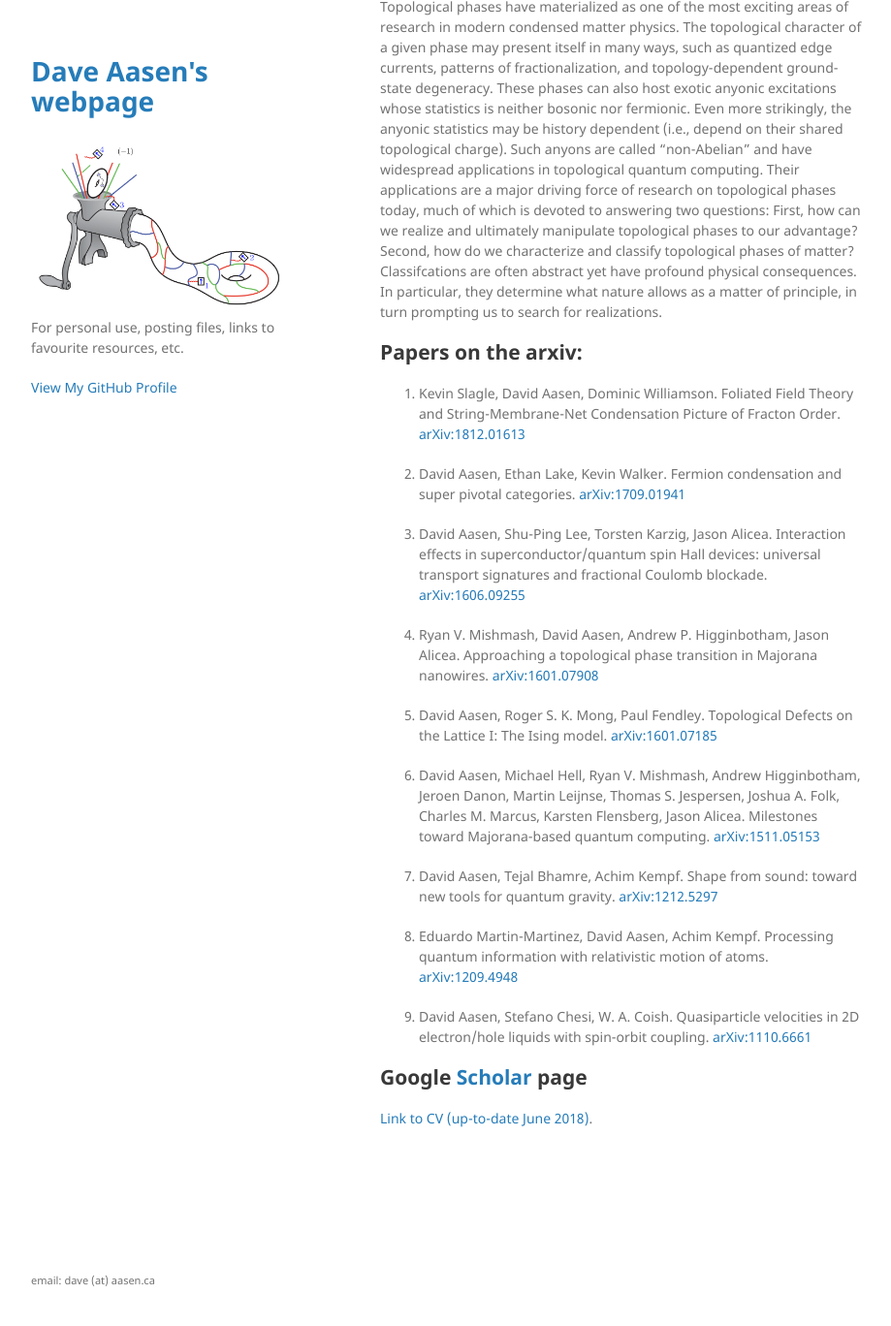
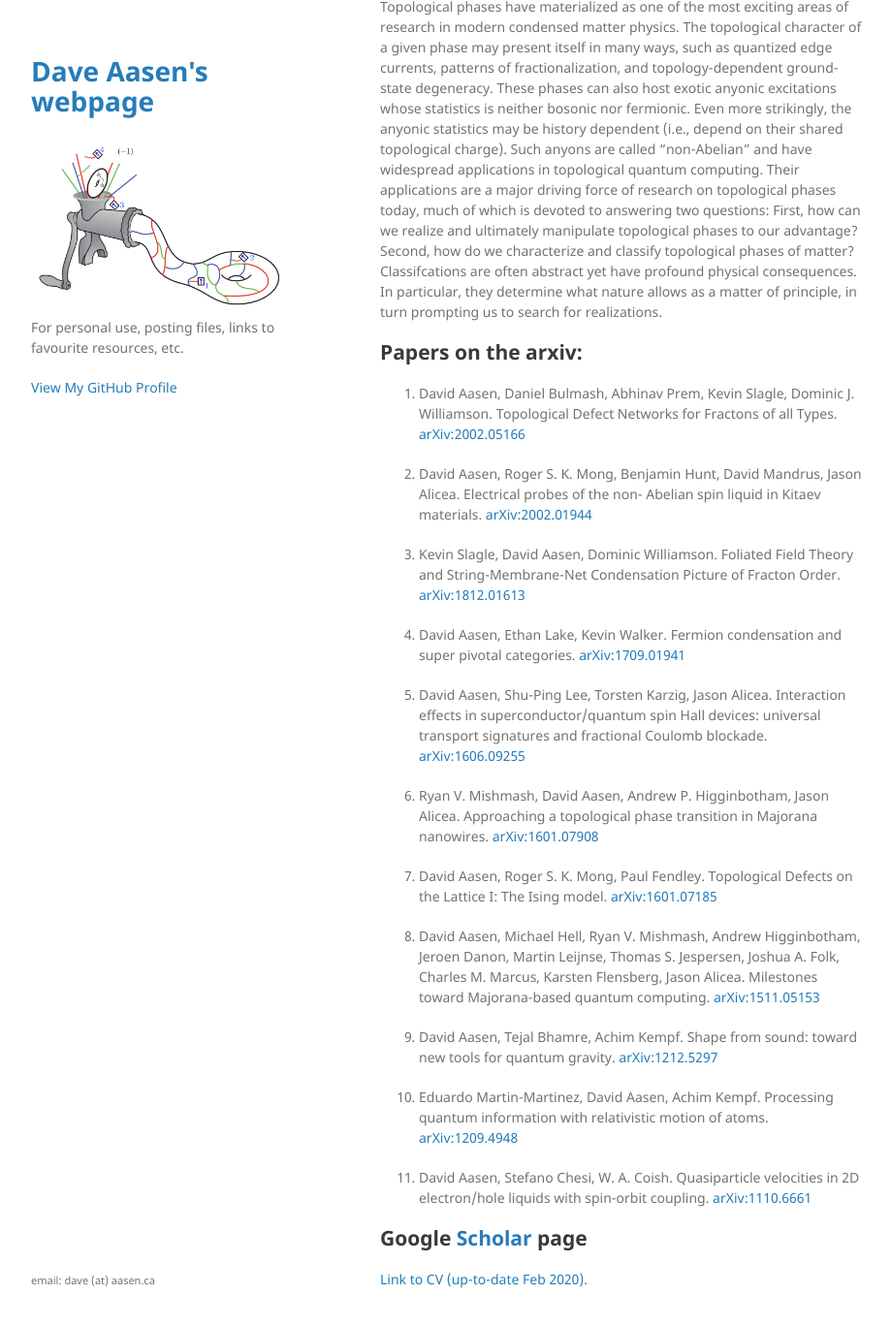
Before and after one commit to davidaasen/davidaasen.github.io, a Jekyll site: the page built from index.md, in a window 1280 px wide and 1400 px high, scrolled down 105 px. Shown: the top 1368 px of the window at 97% size, without its empty margins (178-1097 px from the left). Built offline with Jekyll 4.4.1, drawn with Linux system fonts in a browser that asks for light colours; our own code applies the rules of GitHub Pages for plain Markdown files.

Commit message:
Update index.md

```diff
--- a/index.md
+++ b/index.md
@@ -7,6 +7,11 @@ Topological phases have materialized as one of the most exciting areas of resear
 
 
 ## Papers on the arxiv:
+
+1. David Aasen, Daniel Bulmash, Abhinav Prem, Kevin Slagle, Dominic J. Williamson. Topological Defect Networks for Fractons of all Types. [arXiv:2002.05166](https://arxiv.org/abs/2002.05166)
+
+1. David Aasen, Roger S. K. Mong, Benjamin Hunt, David Mandrus, Jason Alicea. Electrical probes of the non- Abelian spin liquid in Kitaev materials. [arXiv:2002.01944](https://arxiv.org/abs/2002.01944)
+
 1. Kevin Slagle, David Aasen, Dominic Williamson. Foliated Field Theory and String-Membrane-Net Condensation Picture of Fracton Order. [arXiv:1812.01613](https://arxiv.org/abs/1812.01613)
 
 1. David Aasen, Ethan Lake, Kevin Walker. Fermion condensation and super pivotal categories. [arXiv:1709.01941](https://arxiv.org/abs/1709.01941)
@@ -28,6 +33,6 @@ Topological phases have materialized as one of the most exciting areas of resear
 
 ## Google [Scholar](https://scholar.google.com/citations?user=vNuuzc8AAAAJ&hl=en) page
 
-[Link to CV (up-to-date June 2018)](./CV.html).
+[Link to CV (up-to-date Feb 2020)](./CV.html).
 
 [comment]: <> ( [Link to another page](./another-page.html). )
```
